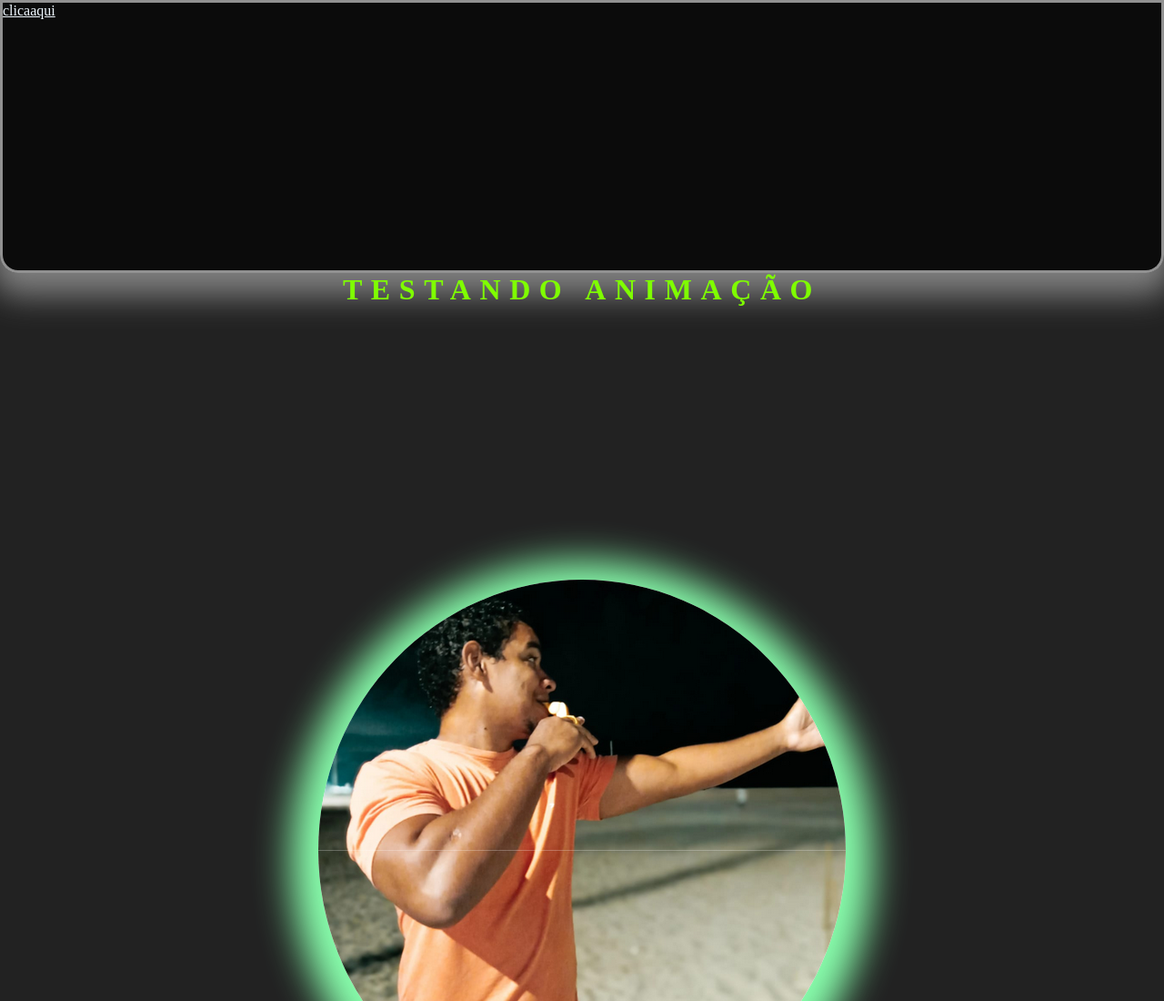
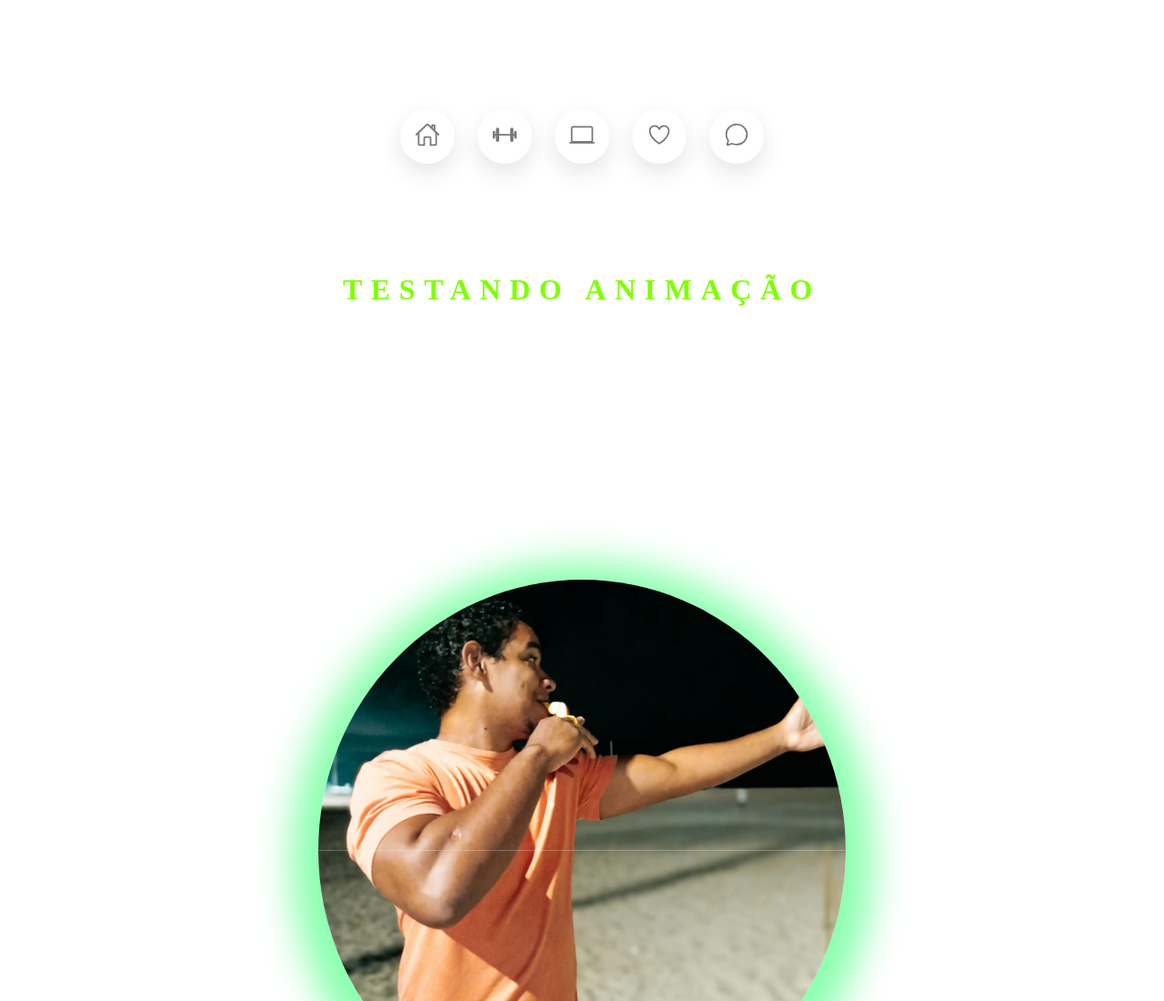
Before and after one commit to JC-Peixe/imagem-dinamica, a plain HTML site: page index.html in a window 1280 px wide. Shown: the top 1100 px of the page at 91% size. Drawn offline with nearby package versions, Linux system fonts and the light colour scheme.

Commit message:
menu interativo top!
aprendendo a fazer um menu diferenciado

```diff
--- a/index.html
+++ b/index.html
@@ -8,14 +8,32 @@
     <title>Document</title>
 </head>
 <header>
-    <nav>
+
         <ul>
-            <li><a href="#kinesisbox">clicaaqui</a></li>
-            <li></li>
-            <li></li>
-            <li></li>
+            <li style="--i:#a955ff;--j:#ea51ff;">
+                <span class="icon"><ion-icon name="home-outline"></ion-icon></span>
+                <span class="title">Início</span>
+            </li>
+            <li style="--i:#2f80ed;--j:#56ccf2;">
+                <span class="icon"><ion-icon name="barbell-outline"></ion-icon></span>
+                <span class="title">Personal</span>
+            </li>
+            <li style="--i:#7ee8fa;--j:#80ff72;">
+                <span class="icon"><ion-icon name="laptop-outline"></ion-icon></span>
+                <span class="title">DeV-Study</span>
+            </li>
+            <li style="--i:#ff9966;--j:#ff5e62;">
+
+                <span class="icon"><ion-icon name="heart-outline"></ion-icon></span>
+                <span class="title">Proficiências</span>
+            </li>
+            <li style="--i:#000;--j:#999;">
+                <span class="icon"><ion-icon name="chatbubble-outline"></ion-icon></span>
+                <span class="title">Contatos</span>
+            </li>
         </ul>
-    </nav>
+        <script type="module" src="https://unpkg.com/ionicons@5.5.2/dist/ionicons/ionicons.esm.js"></script>
+        <script nomodule src="https://unpkg.com/ionicons@5.5.2/dist/ionicons/ionicons.js"></script>
 </header>
 <body>
     <main>
--- a/style.css
+++ b/style.css
@@ -3,25 +3,23 @@
     padding: 0;
     box-sizing: border-box;
 }
-nav{
+@import url('https://fonts.googleapis.com/css2?family=Poppins:ital,wght@0,100;0,200;0,300;0,400;0,500;0,600;0,700;1,100;1,200;1,300;1,400;1,500;1,600&display=swap');
+header{
     width: 100%;
     max-width: 100%;
     height: 300px;
-    background-color: rgba(0, 0, 0, 0.671);
+    /*background-color: #fff;
     border: 3px solid rgba(255, 255, 255, 0.548);
     border-radius: 0 0 20px 20px;
-    box-shadow: 0 15px 35px 10px gray;
+    box-shadow: 0 15px 35px 10px gray;*/
 }
-nav a{
-    color: aliceblue;
-    transition: 2s;
-}
+
 body{
     display:block;
     justify-content: center;
     align-items: center;
     min-height: 100vh;
-    background: #222;
+    background: rgb(255,255,255);
 
 }
 .box
@@ -161,6 +159,8 @@ clip-path: polygon(50% 50%, 100% 50%, 100% 100%, 50% 100%);
 transition-delay: 0.75s;
 }
 
+
+
 .box:hover span:nth-child(1)
 {
     transform: translate(-60px,-150px) rotate(-20deg);
@@ -178,6 +178,7 @@ transition-delay: 0.75s;
 {
     transform: translate(60px,150px) rotate(-20deg);
 }
+
 .box:hover > .descricao{
     display: flex;
     transition-delay: 2.5s;
@@ -362,3 +363,88 @@ footer{
     color: #222;
     background: url(footerb.png);
 }
+header{
+    display: flex;
+    justify-content: center;
+    align-items: center;
+}
+header ul{
+    position: relative;
+    display: flex;
+    gap: 25px;
+}
+header li{
+    position: relative;
+    list-style: none;
+    width: 60px;
+    height: 60px;
+    background: #fff;
+    border-radius: 60px;
+    cursor: pointer;
+    display: flex;
+    justify-content: center;
+    align-items: center;
+    box-shadow: 0 10px 25px rgba(0,0,0,0.1);
+    transition: 0.5s;
+}
+header li:hover{
+    width: 180px;
+    box-shadow: 0 10px 25px rgba(0,0,0,0);
+}
+header li::before{
+    content: '';
+    position: absolute;
+    inset: 0;
+    border-radius:60px ;
+    background: linear-gradient(45deg,var(--i),var(--j)) ;
+    opacity: 0;
+    transition: 0.5s;
+}
+header li:hover::before{
+    opacity: 1;
+}
+header li::after{
+    content: '';
+    position: absolute;
+    top: 10px;
+    width: 100%;
+    height: 100%;
+    border-radius: 60px;
+    background: linear-gradient(45deg,var(--i),var(--j));
+    transition: 0.5s;
+    filter: blur(15px);
+    z-index: -1;
+    opacity: 0;
+}
+header li:hover::after{
+    opacity: 1;
+}
+header li ion-icon{
+    color: #777;
+    font-size: 1.75em;
+    transition: 0.5s;
+    transition-delay: 0.25s;
+}
+header li:hover ion-icon{
+    transform: scale(0);
+    color: #FFF;
+    transition-delay: 0s;
+}
+header li span{
+    position: absolute;
+}
+header li .title{
+    color: #fff;
+    font-family: 'Poppins', sans-serif;
+    font-weight: 100;
+    font-size: 1.1em;
+    text-transform: uppercase;
+    letter-spacing: 0.1em;
+    transform: scale(0);
+    transition: 0.5s;
+    transition-delay: 0s;
+}
+header li:hover .title{
+    transform: scale(1);
+    transition-delay: 0.25s;
+}
```
